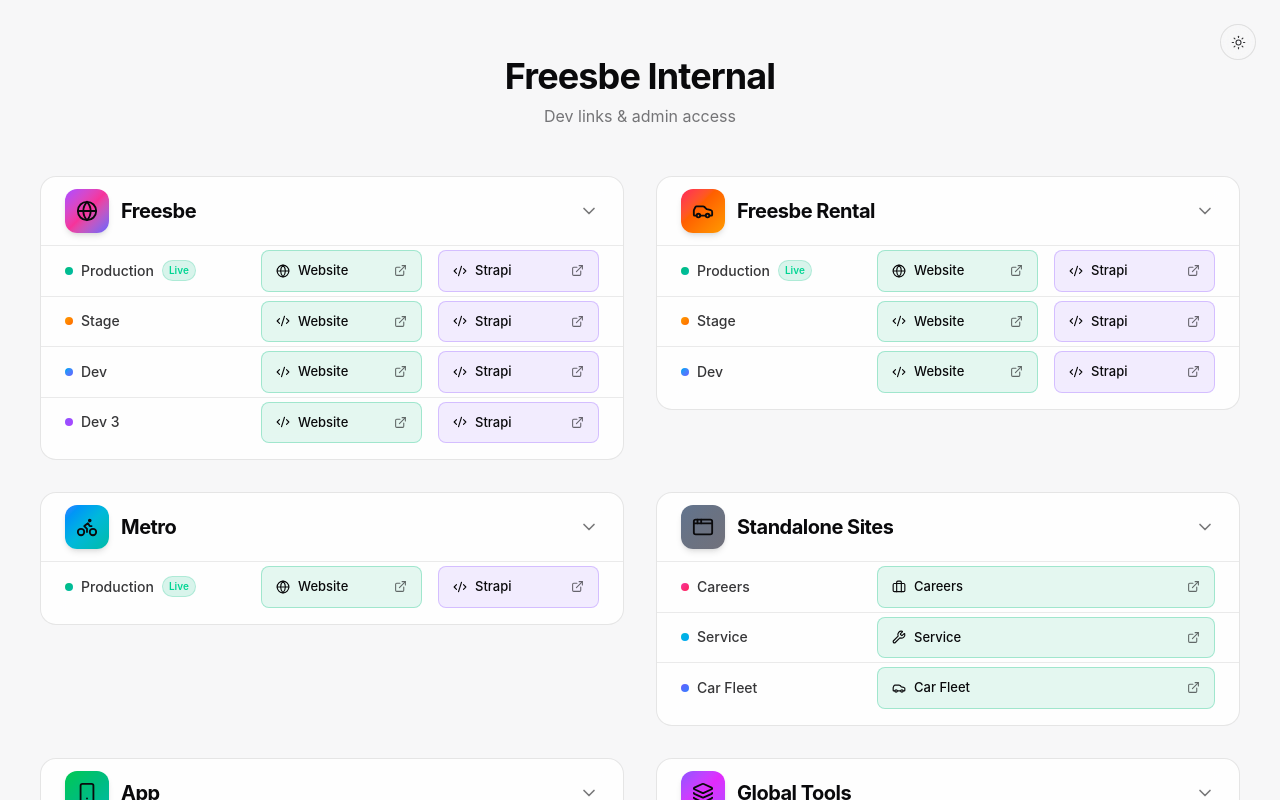
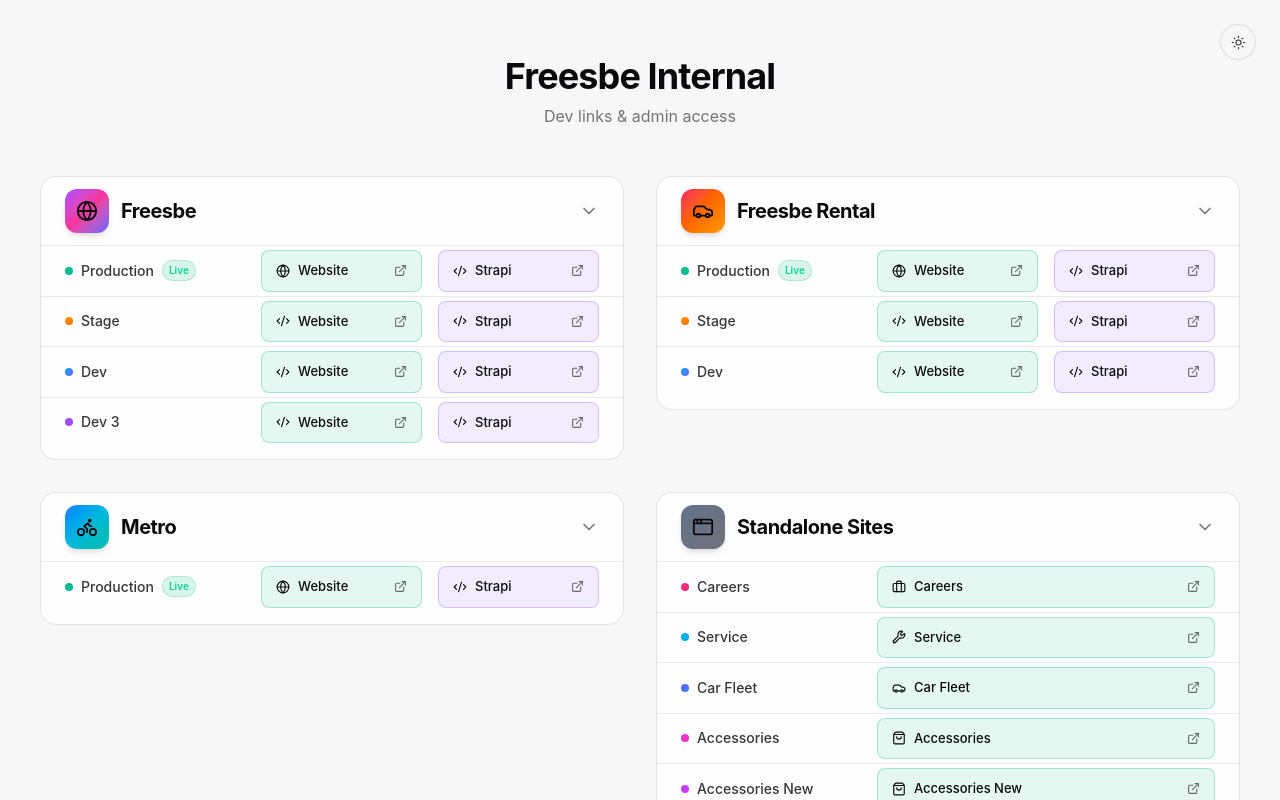
Before and after one commit to alonlivne-moveo007/pages-for-crasso, a React (Vite) app: page / in a window 1280 px wide. Shown: the top 800 px of the page. Built offline with nearby package versions, Linux system fonts and the light colour scheme.

Commit message:
Add new "Accessories" and "Accessories New" products to the product list with site links and accent styling.

```diff
--- a/src/data/products.ts
+++ b/src/data/products.ts
@@ -1,6 +1,6 @@
 import {
   Globe, Code2, Car, Bike, Layers, AppWindow, Smartphone, LifeBuoy,
-  Briefcase, Wrench, Bug, BarChart2, Tag,
+  Briefcase, Wrench, Bug, BarChart2, Tag, ShoppingBag,
 } from "lucide-react";
 import type { Product } from "../types";
 
@@ -113,6 +113,18 @@ export const PRODUCTS: Product[] = [
         site: { href: "https://freesbe.com/car-fleet", icon: Car },
         accent: "from-indigo-500 to-blue-500",
       },
+      {
+        id: 4,
+        name: "Accessories",
+        site: { href: "https://accessories.freesbe.com/", icon: ShoppingBag },
+        accent: "from-fuchsia-500 to-pink-500",
+      },
+      {
+        id: 5,
+        name: "Accessories New",
+        site: { href: "https://accessories-new.freesbe.com/", icon: ShoppingBag },
+        accent: "from-purple-500 to-fuchsia-500",
+      },
     ],
   },
   {
```
